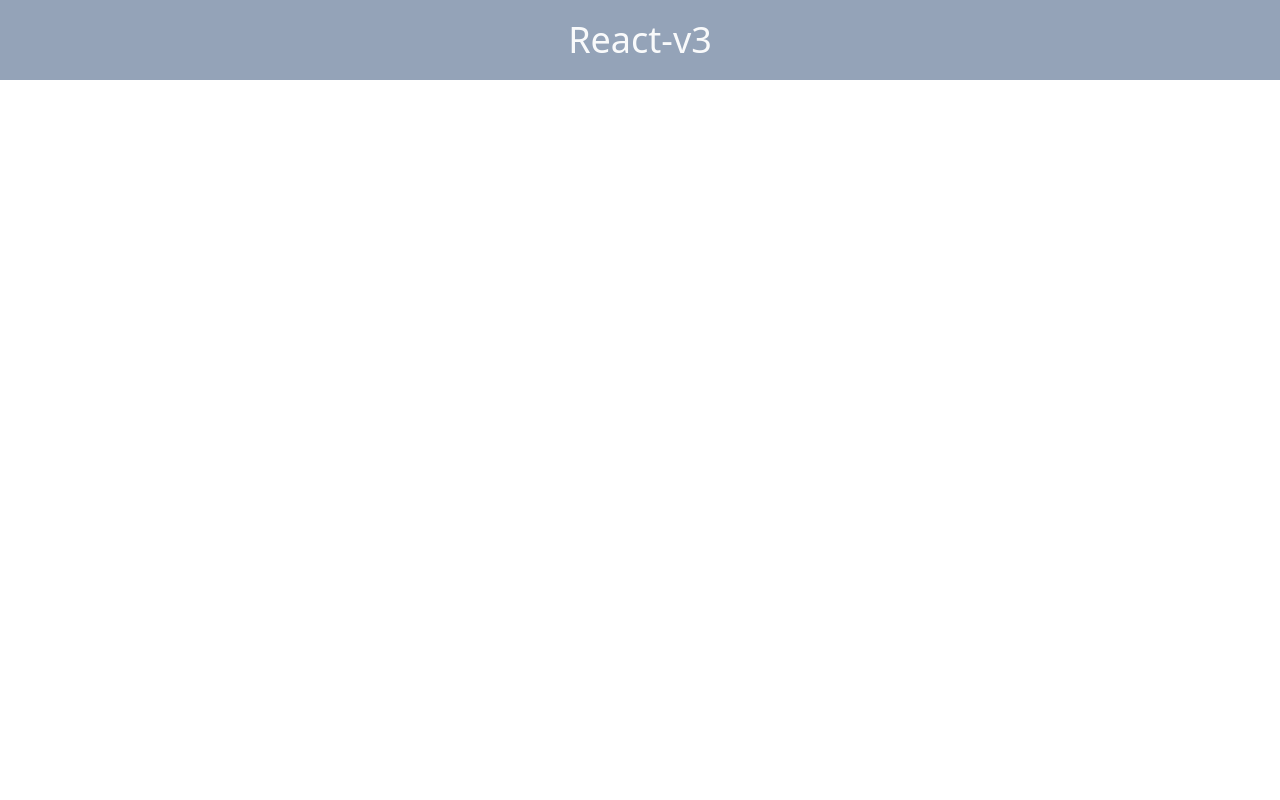
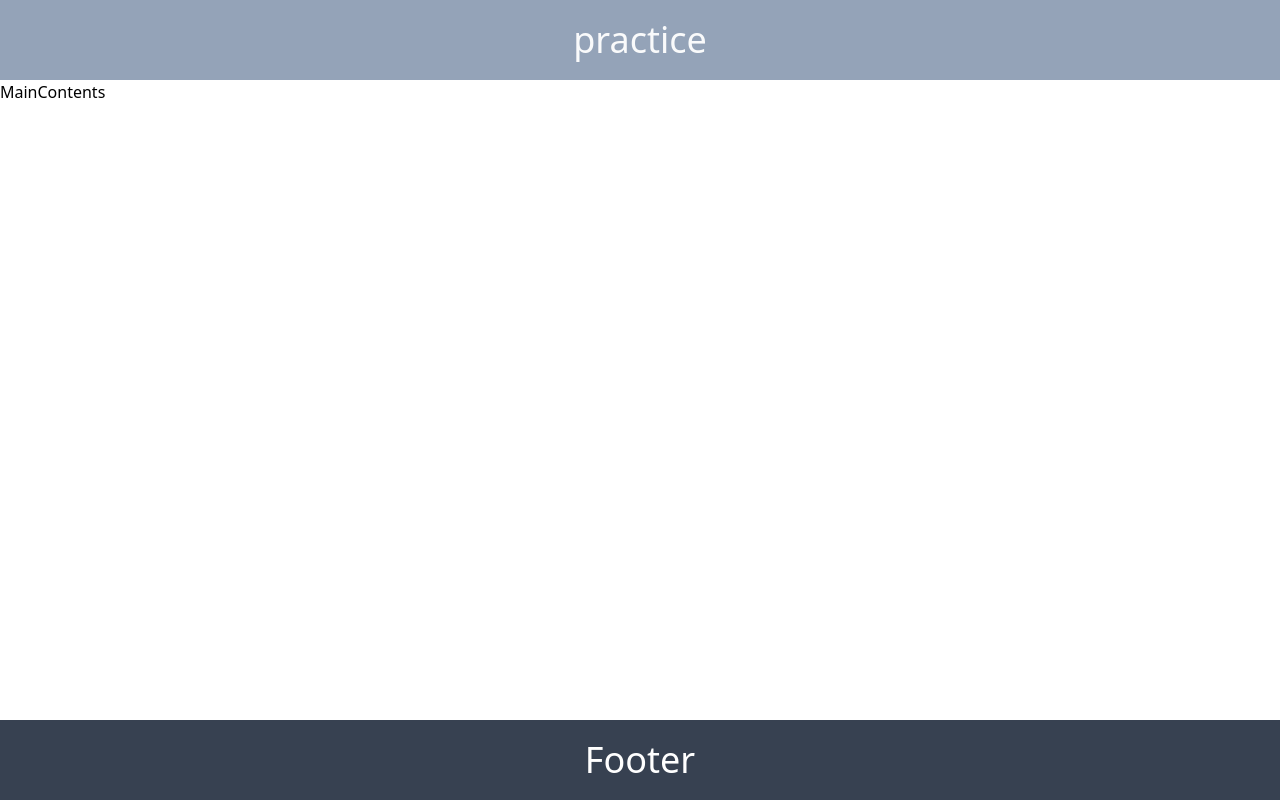
Before and after one commit to pj100-team/react-v3, a React (Create React App) app: page / in a window 1280 px wide. Built offline with nearby package versions, Linux system fonts and the light colour scheme.

Commit message:
👍 Header,MainContents,Footerの作成

```diff
--- a/src/App.tsx
+++ b/src/App.tsx
@@ -1,11 +1,16 @@
-import "./App.css";
+import './App.css';
+import Footer from './components/Footer';
+import Header from './components/Header';
+import MainContents from './components/MainContents';
 
 function App() {
-	return (
-		<header className="bg-[#94A3B8] text-center p-[20px] text-4xl text-[#F9FAFB]">
-			React-v3
-		</header>
-	);
+  return (
+    <div className="flex flex-col h-screen">
+      <Header title="practice" />
+      <MainContents />
+      <Footer />
+    </div>
+  );
 }
 
 export default App;
--- /dev/null
+++ b/src/components/Footer.tsx
@@ -0,0 +1,5 @@
+const Footer = () => {
+  return <footer className="bg-gray-700 text-center text-4xl text-white p-[20px]">Footer</footer>;
+};
+
+export default Footer;
--- /dev/null
+++ b/src/components/Header.tsx
@@ -0,0 +1,9 @@
+type Props = {
+  title: string;
+};
+
+const Header = ({ title }: Props) => {
+  return <header className="bg-[#94A3B8] text-center p-[20px] text-4xl text-[#F9FAFB]">{title}</header>;
+};
+
+export default Header;
--- /dev/null
+++ b/src/components/MainContents.tsx
@@ -0,0 +1,5 @@
+const MainContents = () => {
+  return <div className="mb-auto">MainContents</div>;
+};
+
+export default MainContents;
```
